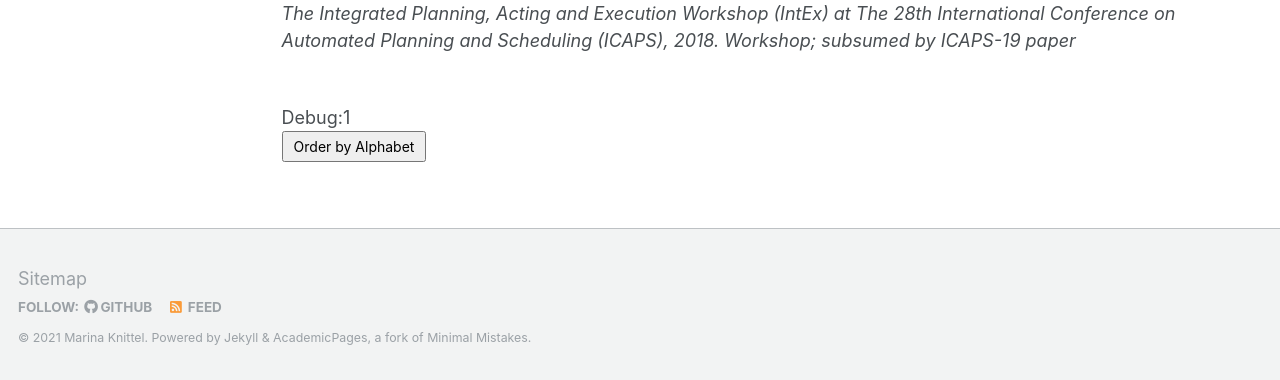
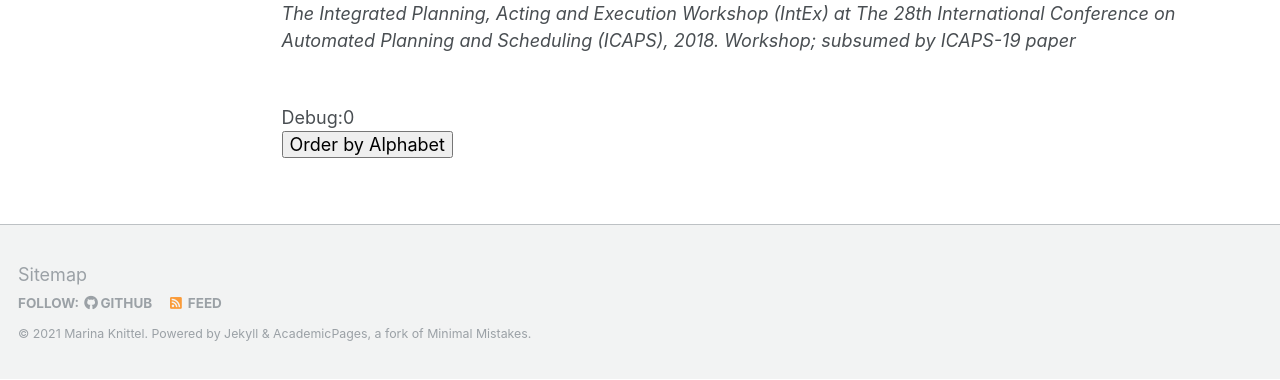
Before and after one commit to mknittel/mknittel.github.io, a Jekyll site: the page built from _pages/publications.md, in a window 1280 px wide and 1400 px high, scrolled down 1392 px. Shown: the part 1017-1397 px from the top of the window. Built offline with Jekyll 4.4.1, drawn with Linux system fonts in a browser that asks for light colours.

Commit message:
Removed header style

```diff
--- a/_pages/publications.md
+++ b/_pages/publications.md
@@ -6,14 +6,6 @@ author_profile: true
 ---
 
 <head>
-<meta charset="utf-8">
-<title>jQuery Toggle Text inside Elements</title>
-<style>
-    button {
-        padding: 5px 10px;
-        font-size: 14px;
-    }
-</style>
 <script src="https://code.jquery.com/jquery-3.5.1.min.js"></script>
 <script>
     $(document).ready(function(){
@@ -102,5 +94,5 @@ Hoaxing  Du,  Yi  Sheng  Ong,  Marina  Knittel,  [Ross  Mawhorter](https://users
 David A. Chu, Grace Diehl, Marina Knittel, Judy Lin, Liam Lloyd, [James C. Boerkoel Jr.](https://www.cs.hmc.edu/~boerkoel/), and [Jeremy Frank](https://ti.arc.nasa.gov/profile/frank/)<br/>
 *The Integrated Planning, Acting and Execution Workshop (IntEx) at The 28th International Conference on Automated Planning and Scheduling (ICAPS), 2018. Workshop; subsumed by ICAPS-19 paper*
 
-<br/>Debug:1<br/>
+<br/>Debug:0<br/>
 <button type="button">Order by Alphabet</button>
```
